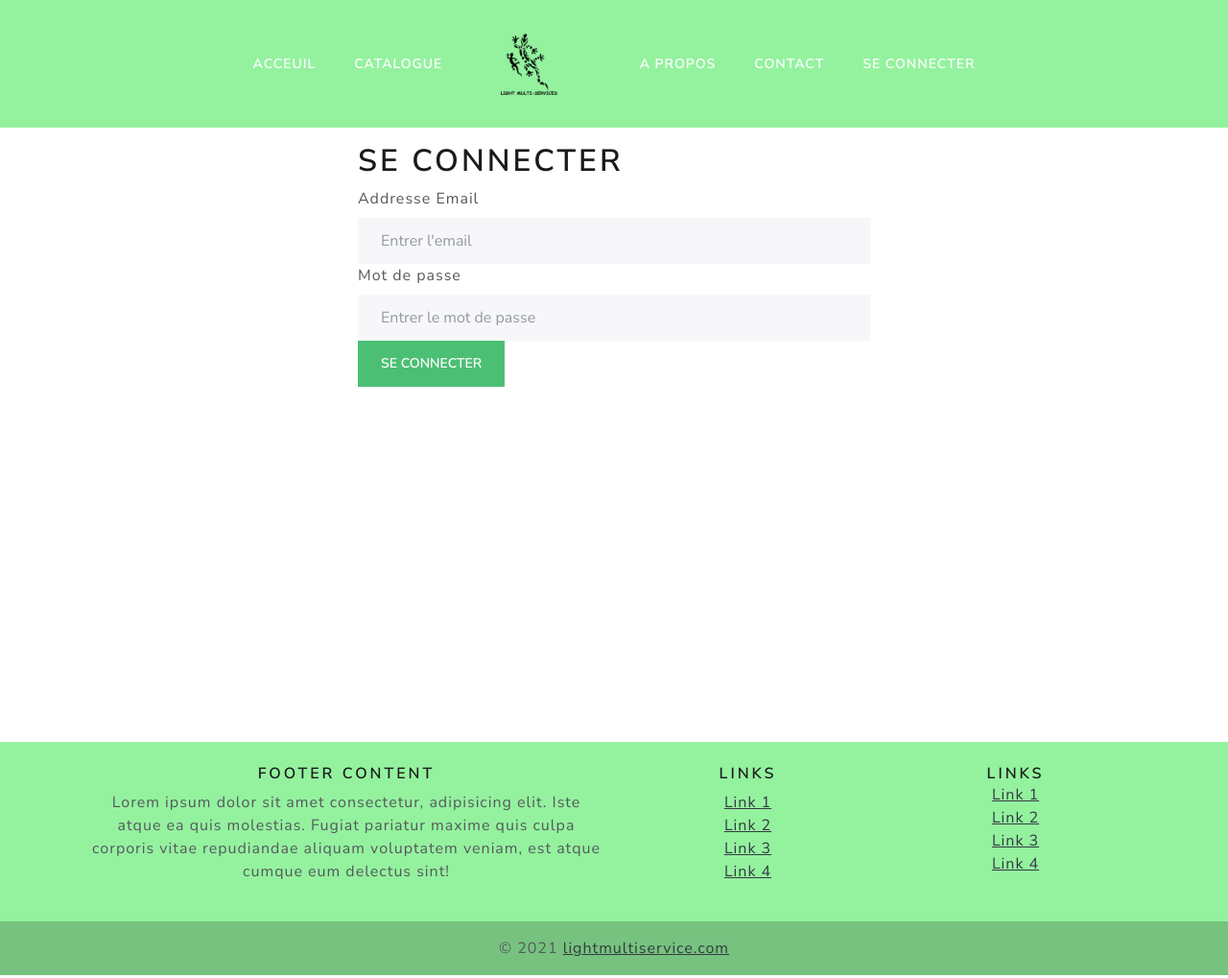
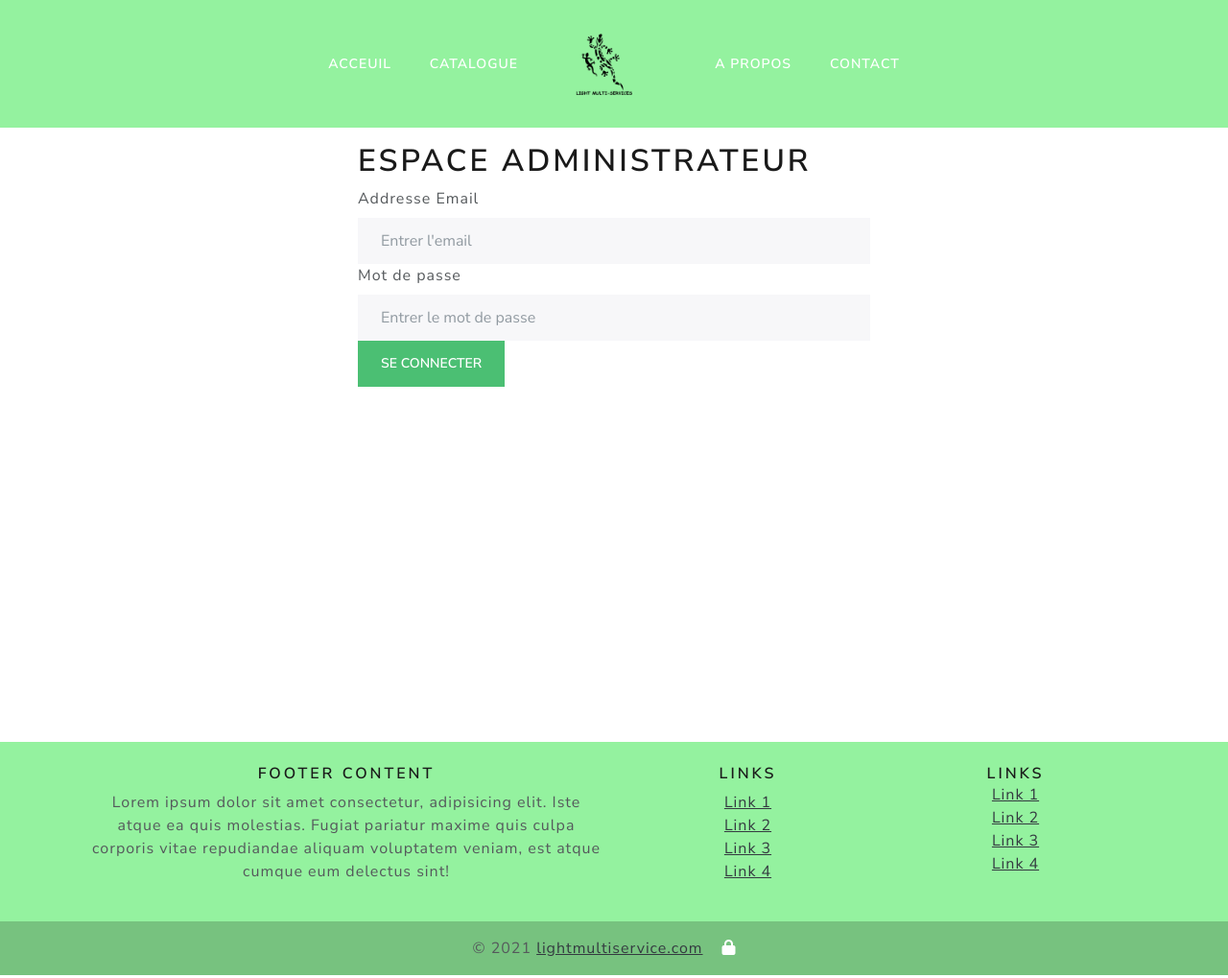
Before and after one commit to MdnDev/LightMultiService, a React (Create React App) app in the folder frontend/: page /login in a window 1280 px wide. Shown: the whole page at 96% size. Built offline with nearby package versions, Linux system fonts and the light colour scheme; a small style sheet from the web is missing.

Commit message:
productList functionality

```diff
--- a/frontend/public/index.html
+++ b/frontend/public/index.html
@@ -15,7 +15,7 @@
       user's mobile device or desktop. See https://developers.google.com/web/fundamentals/web-app-manifest/
     -->
     <link rel="manifest" href="%PUBLIC_URL%/manifest.json" />
-    <link rel="stylesheet" href="https://cdnjs.cloudflare.com/ajax/libs/font-awesome/5.15.4/css/all.min.css" integrity="sha512-YWzhKL2whUzgiheMoBFwW8CKV4qpHQAEuvilg9FAn5VJUDwKZZxkJNuGM4XkWuk94WCrrwslk8yWNGmY1EduTA==" crossorigin="anonymous" referrerpolicy="no-referrer" />
+    <link rel="stylesheet" href="https://cdnjs.cloudflare.com/ajax/libs/font-awesome/6.0.0-beta3/css/all.min.css" integrity="sha512-Fo3rlrZj/k7ujTnHg4CGR2D7kSs0v4LLanw2qksYuRlEzO+tcaEPQogQ0KaoGN26/zrn20ImR1DfuLWnOo7aBA==" crossorigin="anonymous" referrerpolicy="no-referrer" />
     <!--
       Notice the use of %PUBLIC_URL% in the tags above.
       It will be replaced with the URL of the `public` folder during the build.
--- a/frontend/src/App.js
+++ b/frontend/src/App.js
@@ -22,7 +22,7 @@ function App() {
             <Route path="/products/:id" element={<ProductScreen/>}/>
             <Route path="/about" element={<AboutScreen/>}/>
             <Route path="/contact" element={<ContactScreen/>}/>
-            <Route path="/productList" element={<ProductListScreen/>}/>
+            <Route path="/admin/productlist" element={<ProductListScreen/>}/>
             <Route path="/login" element={<LoginScreen/>}/>
           </Routes>
         </Container>
--- a/frontend/src/components/Footer.js
+++ b/frontend/src/components/Footer.js
@@ -1,7 +1,20 @@
 import React from 'react'
 import { MDBFooter, MDBContainer, MDBRow, MDBCol } from 'mdb-react-ui-kit';
+import { Navbar, Container, Nav} from 'react-bootstrap';
+import { Link, NavLink } from "react-router-dom";
+import { MDBNavbarBrand } from 'mdb-react-ui-kit';
+import { useDispatch, useSelector } from 'react-redux'
+import { logout } from '../actions/userActions'
+import { NavDropdown } from 'react-bootstrap'
 
 const Footer = () => {
+    const dispatch = useDispatch()
+    const userLogin = useSelector((state) => state.userLogin)
+    const { userInfo } = userLogin
+
+    const logoutHandler = () => {
+        dispatch(logout())
+    }
     return (
         <MDBFooter style={{backgroundColor: '#94F29F'}} className='text-center text-lg-left'>
         <MDBContainer className='p-4'>
@@ -69,6 +82,7 @@ const Footer = () => {
                 </li>
               </ul>
             </MDBCol>
+
           </MDBRow>
         </MDBContainer>
 
@@ -77,6 +91,23 @@ const Footer = () => {
           <a className='text-dark' href='https://lightmultiservice.com/'>
             lightmultiservice.com
           </a>
+          { !userInfo ? (
+                    <NavLink className="Nav_link" to="/login">
+                        <i className='fas fa-lock'></i>
+                    </NavLink>
+                ) : (
+                        <NavDropdown title={userInfo.name} id='username'>
+                            <Nav.Link className="Nav_link" to="/profile" style={{ display: "block"}}>
+                                <NavDropdown.Item>Profil</NavDropdown.Item>
+                            </Nav.Link>
+                            <Nav.Link className="Nav_link" to="/admin/productlist" style={{ display: "block"}}>
+                                <NavDropdown.Item>Articles</NavDropdown.Item>
+                            </Nav.Link>
+                            <Nav.Link className="Nav_link" style={{ display: "block"}}>
+                                <NavDropdown.Item onClick={logoutHandler}>Déconnexion</NavDropdown.Item>
+                            </Nav.Link>
+                        </NavDropdown>
+                )}
         </div>
       </MDBFooter>
 
--- a/frontend/src/components/Header.js
+++ b/frontend/src/components/Header.js
@@ -1,6 +1,6 @@
 import React from 'react'
 import { Navbar, Container, Nav} from 'react-bootstrap';
-import { NavLink } from "react-router-dom";
+import { Link, NavLink } from "react-router-dom";
 import { MDBNavbarBrand } from 'mdb-react-ui-kit';
 import { useDispatch, useSelector } from 'react-redux'
 import { logout } from '../actions/userActions'
@@ -39,18 +39,7 @@ const Header = () => {
                 </MDBNavbarBrand>
                 <NavLink className="Nav_link" to="/about">A Propos</NavLink>
                 <NavLink className="Nav_link" to="/contact">Contact</NavLink>
-                { !userInfo ? (
-                    <NavLink className="Nav_link" to="/login">Se connecter</NavLink>
-                ) : (
-                        <NavDropdown title={userInfo.name} id='username'>
-                            <Nav.Link className="Nav_link" style={{ display: "block"}}>
-                                <NavDropdown.Item>Profil</NavDropdown.Item>
-                            </Nav.Link>
-                            <Nav.Link className="Nav_link" style={{ display: "block"}}>
-                                <NavDropdown.Item onClick={logoutHandler}>Déconnexion</NavDropdown.Item>
-                            </Nav.Link>
-                        </NavDropdown>
-                )}
+
 
             </Navbar.Collapse>
             </div>
--- a/frontend/src/screens/LoginScreen.js
+++ b/frontend/src/screens/LoginScreen.js
@@ -34,7 +34,7 @@ const LoginScreen = ({ location }) => {
 
   return (
     <FormContainer>
-    <h1>Se connecter</h1>
+    <h1>Espace Administrateur</h1>
     {error && <Message variant='danger'>L'adresse e-mail et/ou le mot de passe sont incorrectes.</Message>}
     {loading && <Loader></Loader>}
     <Form onSubmit={submitHandler}>
--- a/frontend/src/screens/ProductListScreen.js
+++ b/frontend/src/screens/ProductListScreen.js
@@ -63,7 +63,7 @@ const ProductListScreen = () => {
     ])
 
     const deleteHandler = (id) => {
-      if (window.confirm('Are you sure')) {
+      if (window.confirm('Supprimer ?')) {
         dispatch(deleteProduct(id))
       }
     }
@@ -99,8 +99,8 @@ const ProductListScreen = () => {
                 <tr>
                   <th>ID</th>
                   <th>NOM</th>
-                  <th>CATEGORY</th>
-                  <th>BRAND</th>
+                  <th>CATEGORIE</th>
+                  <th>MARQUE</th>
                   <th></th>
                 </tr>
               </thead>
```
Also changed, not shown: frontend/src/screens/HomeScreen.js (+4 -4 lines).
